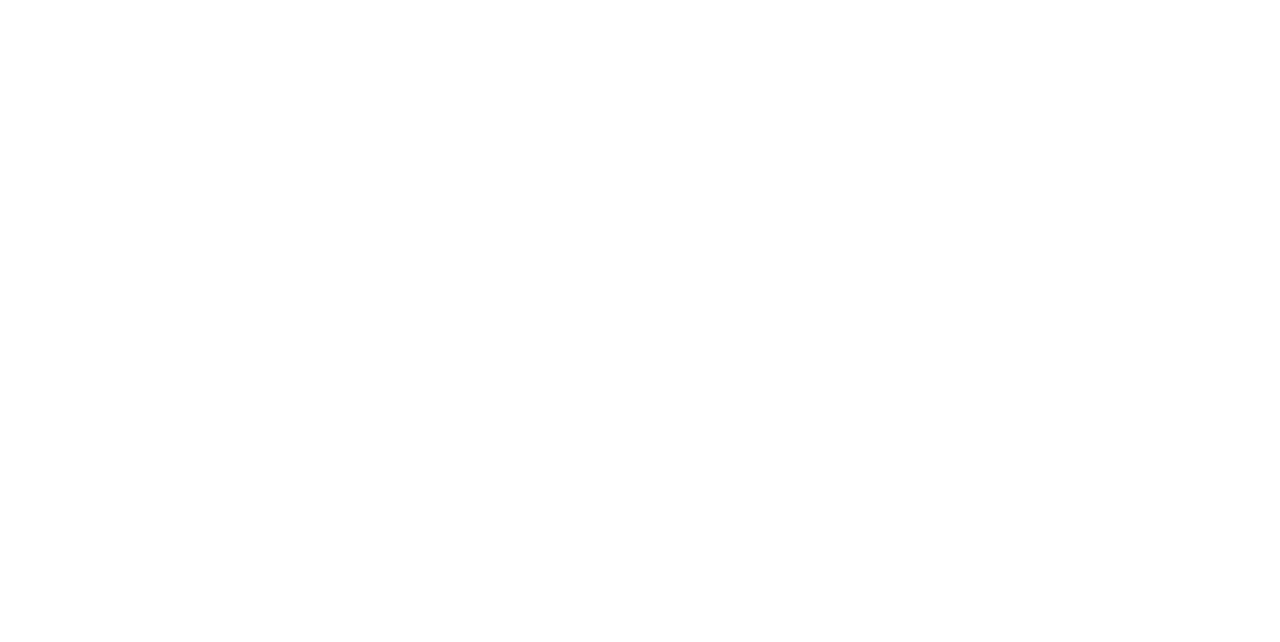
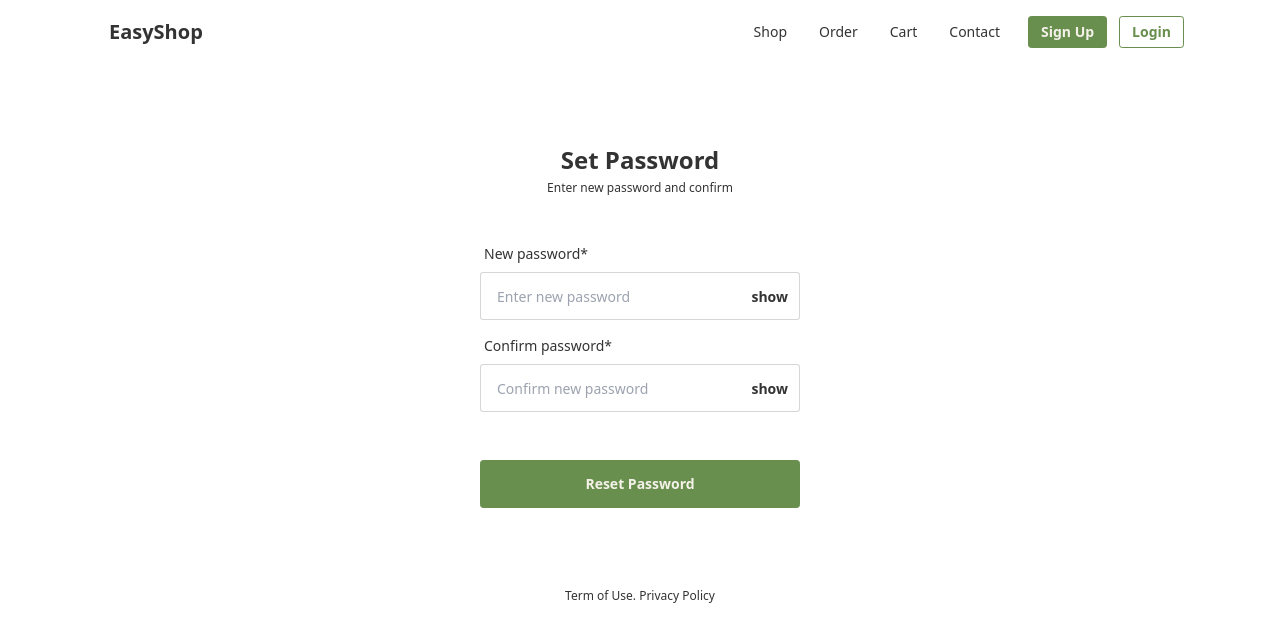
Before and after one commit to wildanfadh/EasyShop, a React (Vite) app: page /auth/set_pass in a window 1280 px wide. Before the commit this address had no page. Shown: the top 642 px of the page. Built offline with nearby package versions, Linux system fonts and the light colour scheme.

Commit message:
update set password auth views

```diff
--- a/src/router/index.tsx
+++ b/src/router/index.tsx
@@ -5,7 +5,12 @@
 import { AuthLayout, MainLayout } from "../layouts";
 
 // auth views
-import { LoginAuthViews, RegisterAuthViews, ResetAuthViews } from "../views";
+import {
+  LoginAuthViews,
+  RegisterAuthViews,
+  ResetAuthViews,
+  SetPasswordAuthViews,
+} from "../views";
 
 // main views
 import {
@@ -27,6 +32,7 @@
           <Route path="login" element={<LoginAuthViews />} />
           <Route path="register" element={<RegisterAuthViews />} />
           <Route path="reset" element={<ResetAuthViews />} />
+          <Route path="set_pass" element={<SetPasswordAuthViews />} />
         </Route>
 
         {/* Main */}
--- a/src/views/auth/index.ts
+++ b/src/views/auth/index.ts
@@ -1,3 +1,4 @@
 export * from "./login";
 export * from "./register";
 export * from "./reset";
+export * from "./set_pass";
--- a/src/views/auth/reset/index.tsx
+++ b/src/views/auth/reset/index.tsx
@@ -2,8 +2,6 @@
 import { NavLink } from "react-router-dom";
 
 export const ResetAuthViews = () => {
-  const [termAndConditionChecked, setTermAndConditionChecked] = useState(false);
-  const [showPassword, setShowPassword] = useState(false);
   return (
     <div>
       <div className="flex flex-row justify-evenly w-full h-full my-10 py-10">
--- /dev/null
+++ b/src/views/auth/set_pass/index.tsx
@@ -0,0 +1,75 @@
+import React, { useState, useEffect, useCallback } from "react";
+import { NavLink } from "react-router-dom";
+
+export const SetPasswordAuthViews = () => {
+  const [showPassword, setShowPassword] = useState(false);
+  const [showConfirmPassword, setShowConfirmPassword] = useState(false);
+  return (
+    <div>
+      <div className="flex flex-row justify-evenly w-full h-full my-10 py-10">
+        <div className="w-1/4">
+          <div className="text-center">
+            <header className="text-2xl font-semibold">Set Password</header>
+            <p className="text-xs font-thin my-1">
+              Enter new password and confirm
+            </p>
+
+            <form className="my-10">
+              {/* New Password */}
+              <div className="form-control relative w-full max-w-xs my-2">
+                <label className="label">
+                  <span className="label-text">New password*</span>
+                </label>
+                <input
+                  type={showPassword ? "text" : "password"}
+                  placeholder="Enter new password"
+                  className="input input-md input-bordered w-full max-w-xs"
+                />
+                <div className="absolute right-3 top-12">
+                  <span
+                    className="text-sm font-semibold hover:cursor-pointer"
+                    onClick={() => {
+                      setShowPassword(!showPassword);
+                    }}
+                  >
+                    {showPassword ? "hide" : "show"}
+                  </span>
+                </div>
+              </div>
+              {/* Confirm New Password */}
+              <div className="form-control relative w-full max-w-xs my-2">
+                <label className="label">
+                  <span className="label-text">Confirm password*</span>
+                </label>
+                <input
+                  type={showConfirmPassword ? "text" : "password"}
+                  placeholder="Confirm new password"
+                  className="input input-md input-bordered w-full max-w-xs"
+                />
+                <div className="absolute right-3 top-12">
+                  <span
+                    className="text-sm font-semibold hover:cursor-pointer"
+                    onClick={() => {
+                      setShowConfirmPassword(!showConfirmPassword);
+                    }}
+                  >
+                    {showConfirmPassword ? "hide" : "show"}
+                  </span>
+                </div>
+              </div>
+              <NavLink
+                to="/auth/reset"
+                className="btn btn-secondary text-neutral font-semibold my-10 min-w-full"
+              >
+                Reset Password
+              </NavLink>
+            </form>
+            <p className="text-xs font-thin mt-5">
+              Term of Use. Privacy Policy
+            </p>
+          </div>
+        </div>
+      </div>
+    </div>
+  );
+};
```
